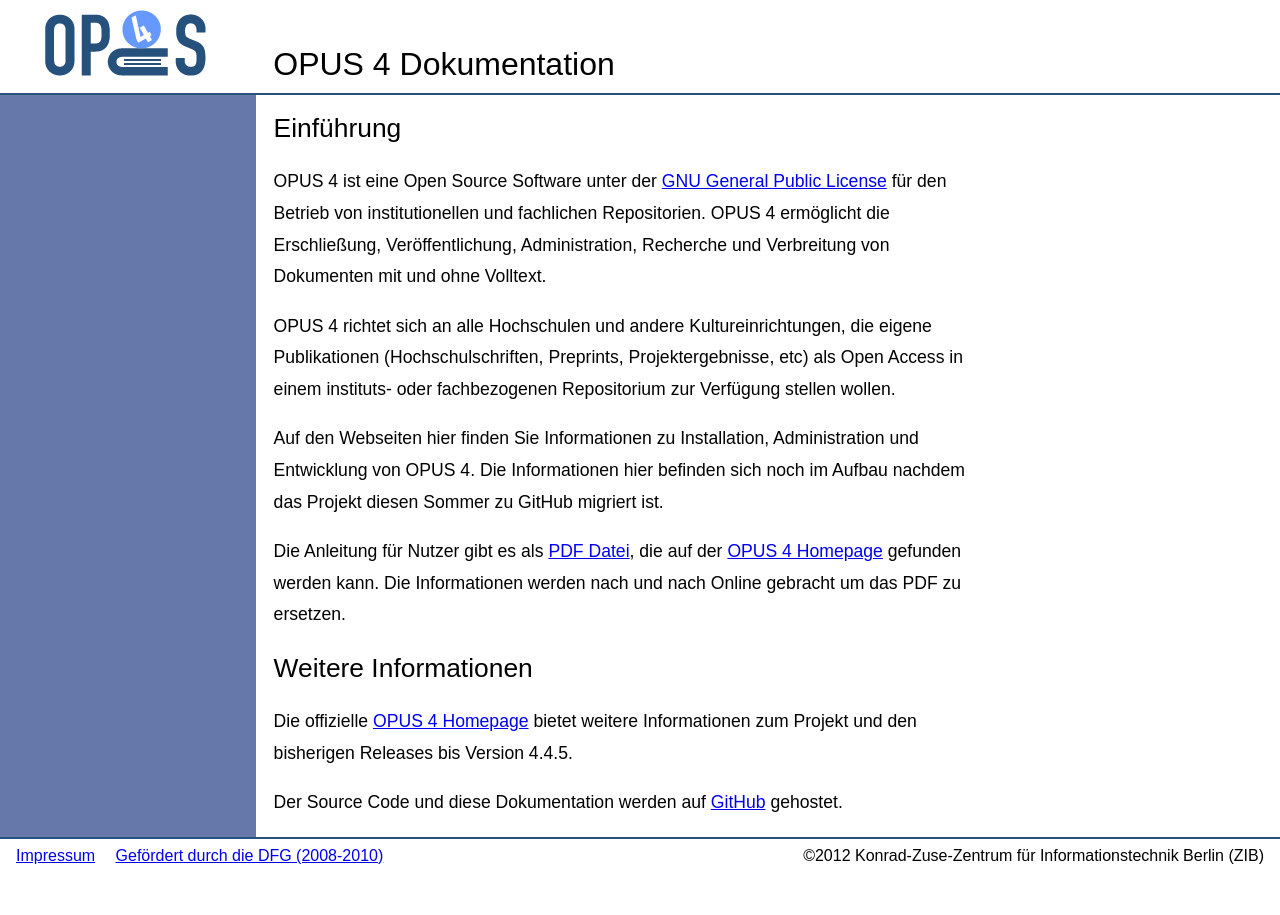
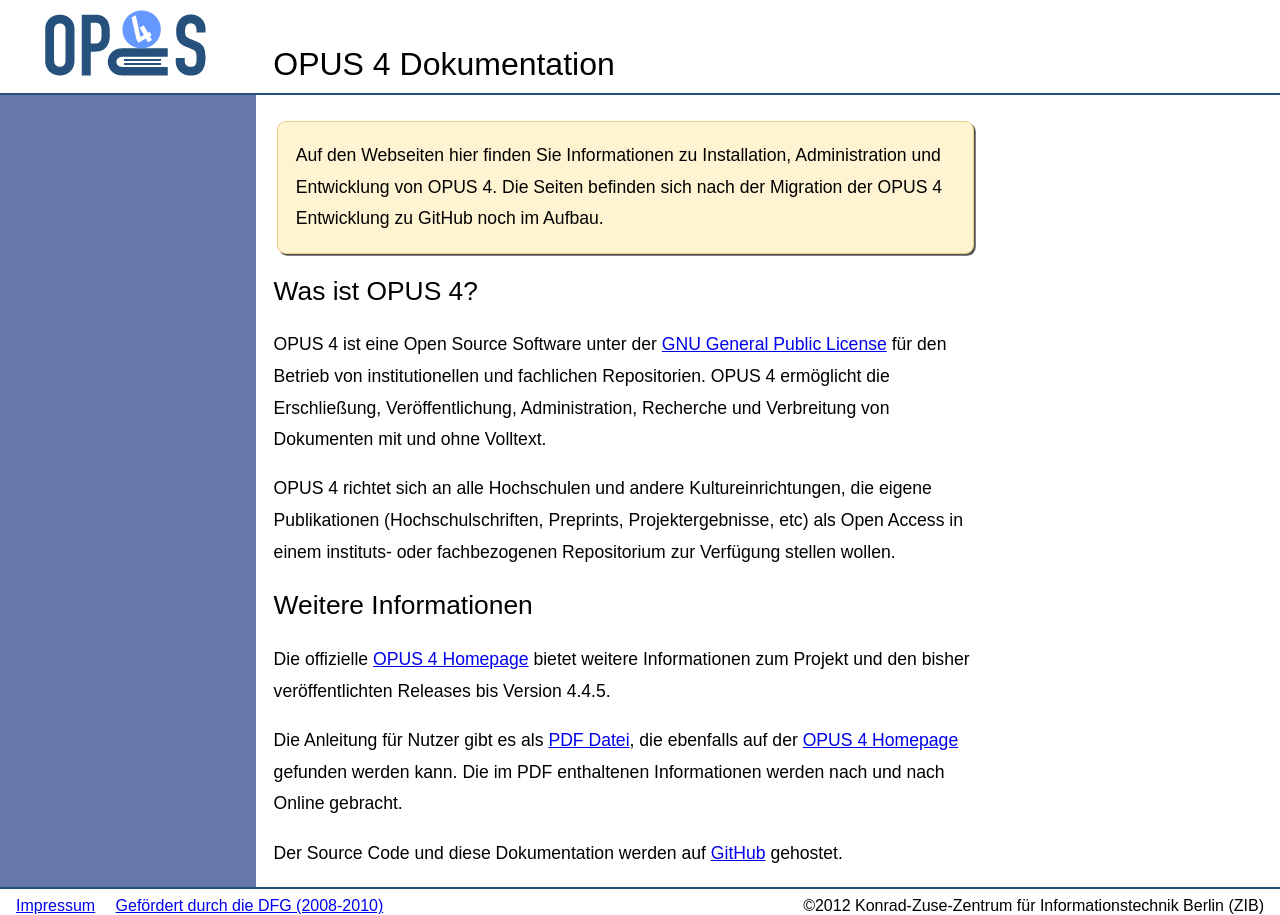
Before and after one commit to OPUS4/opus4.github.io, a Jekyll site: the page built from index.md, in a window 1280 px wide. Built offline with Jekyll 4.4.1, drawn with Linux system fonts in a browser that asks for light colours.

Commit message:
#26 - Text sortiert und Infobox hinzugefuegt.

```diff
--- a/index.md
+++ b/index.md
@@ -4,7 +4,12 @@
 weight: 0
 ---
 
-## Einführung
+<p class="note">
+Auf den Webseiten hier finden Sie Informationen zu Installation, Administration und Entwicklung von OPUS 4. Die
+Seiten befinden sich nach der Migration der OPUS 4 Entwicklung zu GitHub noch im Aufbau.
+</p>
+
+## Was ist OPUS 4?
 
 OPUS 4 ist eine Open Source Software unter der [GNU General Public License](http://www.gnu.org/copyleft/gpl.html) für
 den Betrieb von institutionellen und fachlichen Repositorien. OPUS 4 ermöglicht die Erschließung, Veröffentlichung,
@@ -14,17 +19,14 @@
 Preprints, Projektergebnisse, etc) als Open Access in einem instituts- oder fachbezogenen Repositorium zur Verfügung
 stellen wollen.
 
-Auf den Webseiten hier finden Sie Informationen zu Installation, Administration und Entwicklung von OPUS 4. Die
-Informationen hier befinden sich noch im Aufbau nachdem das Projekt diesen Sommer zu GitHub migriert ist.
+## Weitere Informationen
+
+Die offizielle [OPUS 4 Homepage](http://opus4.kobv.de) bietet weitere Informationen zum Projekt und den bisher
+veröffentlichten Releases bis Version 4.4.5.
 
 Die Anleitung für Nutzer gibt es als
 [PDF Datei](https://www.kobv.de/wp-content/uploads/2015/03/kobv_opus_dokumentation_version-4.4.4_de.pdf),
-die auf der [OPUS 4 Homepage](http://opus4.kobv.de) gefunden werden
-kann. Die Informationen werden nach und nach Online gebracht um das PDF zu ersetzen.
-
-## Weitere Informationen
-
-Die offizielle [OPUS 4 Homepage](http://opus4.kobv.de) bietet weitere Informationen zum Projekt und den bisherigen
-Releases bis Version 4.4.5.
+die ebenfalls auf der [OPUS 4 Homepage](http://opus4.kobv.de) gefunden werden
+kann. Die im PDF enthaltenen Informationen werden nach und nach Online gebracht.
 
 Der Source Code und diese Dokumentation werden auf [GitHub](https://github.com/opus4) gehostet.
```
